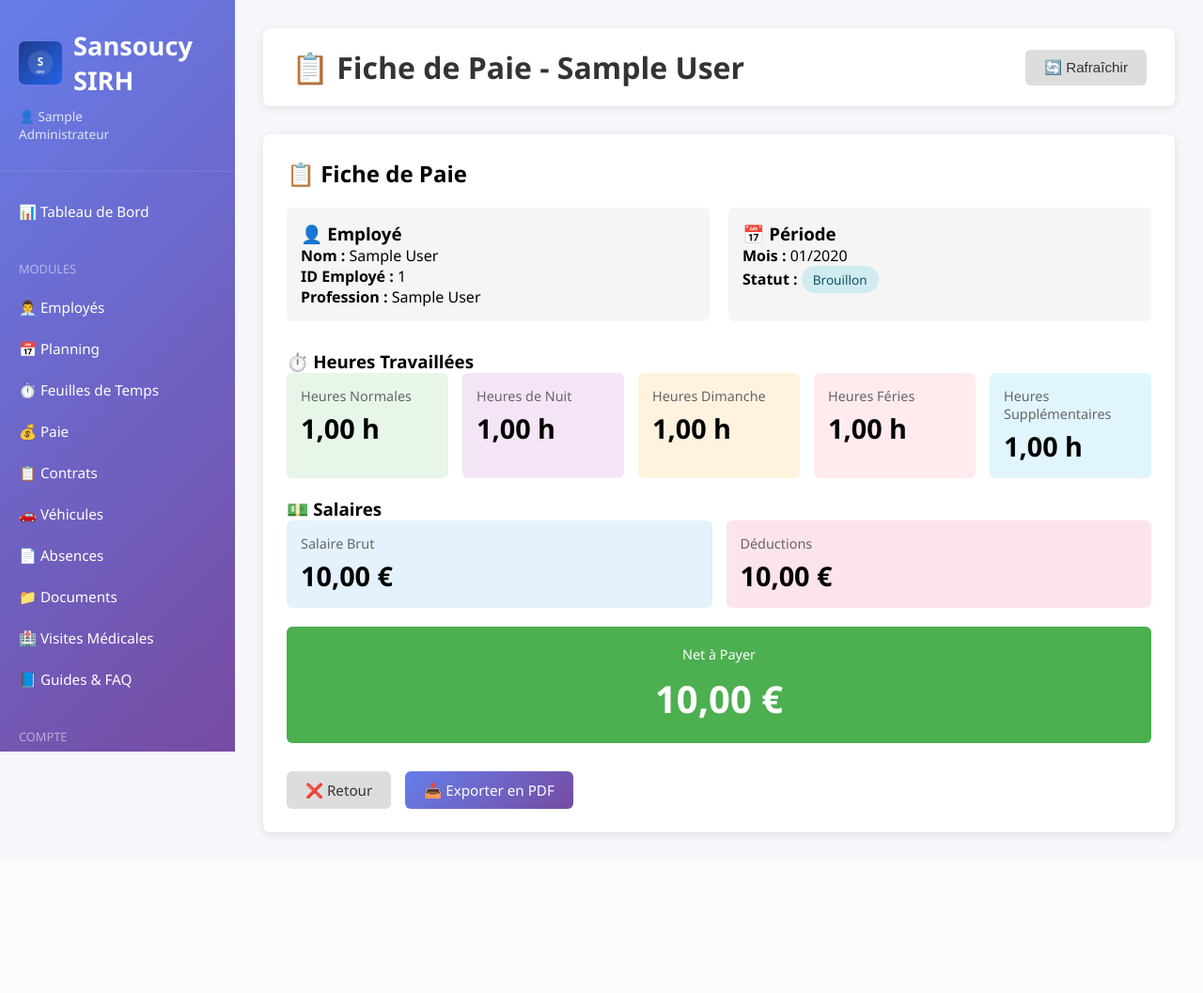
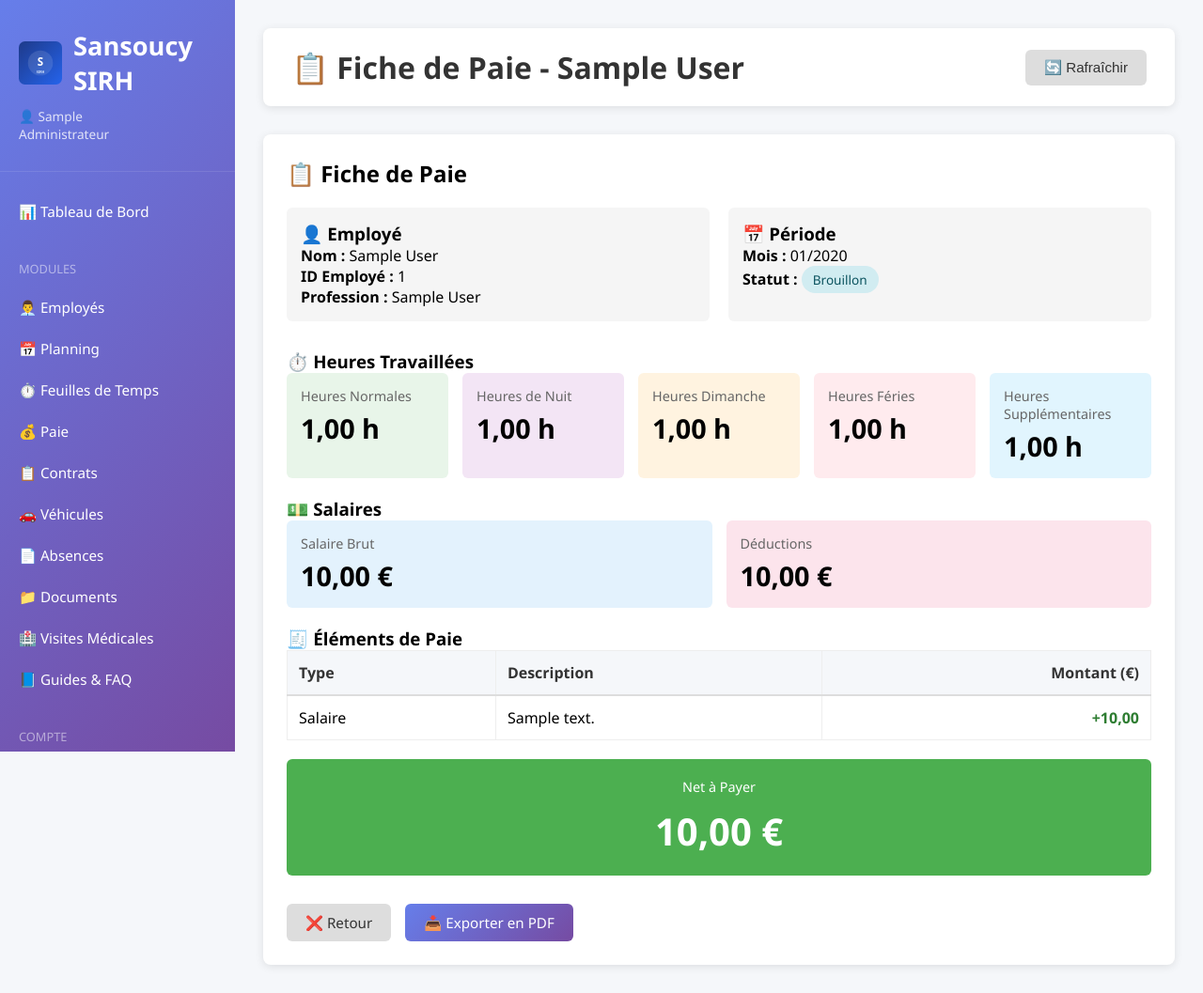
Before and after one commit to GatienCM/SIRH, a Django app: page /payroll/1/detail/ in a window 1280 px wide. Shown: the whole page at 94% size. Before the commit the page ends 891 px from the top, so only its background shows below. Run offline with Django 4.2, Linux system fonts and the light colour scheme; a user stored in the database is signed in; tables that the repository leaves empty hold one stand-in row (values such as "Sample post").

Commit message:
feat: Update PMSS 2026 to 4005€ and add absence management with auto-recalc
- Updated PMSS from 3864€ to 4005€ (all plafonds updated accordingly)
- Added automatic payroll recalculation when absences are created
- Display payroll items (absences, bonuses) on payroll detail page
- Fixed payroll item update to use update_or_create instead of get_or_create
- Added create payroll button in header for better UX
- Updated README with new PMSS values
- Updated seed command with new PMSS (4005€, 16020€, 32040€)

```diff
--- a/payroll/models.py
+++ b/payroll/models.py
@@ -390,7 +390,7 @@ class Payroll(models.Model):
             self.social_security += amount
 
             # 5️⃣ CRÉER LIGNE DÉTAILLÉE (pour traçabilité)
-            PayrollItem.objects.get_or_create(
+            PayrollItem.objects.update_or_create(
                 payroll=self,
                 item_type='deduction',
                 description=contribution.name,
--- a/sirh_core/views_app.py
+++ b/sirh_core/views_app.py
@@ -882,11 +882,15 @@ def payroll_detail(request, payroll_id):
 
     total_contributions = sum(Decimal(str(c['amount'])) for c in contribution_details)
 
+    contribution_names = list(active_contributions.values_list('name', flat=True))
+    payroll_items = payroll.items.exclude(description__in=contribution_names).order_by('item_type', 'created_at')
+
     context = {
         'payroll': payroll,
         'page_title': f'📋 Fiche de Paie - {payroll.employee.user.get_full_name()}',
         'contribution_details': contribution_details,
         'total_contributions': total_contributions,
+        'payroll_items': payroll_items,
     }
 
     return render(request, 'payroll_detail.html', context)
@@ -1825,6 +1829,7 @@ def absences_view(request):
             cancelled_count = 0
             deduction_total = Decimal('0.00')
             maintained_total = Decimal('0.00')
+            payrolls_to_recalc = set()
 
             # Règles de rémunération selon le type d'absence (référence droit du travail)
             pay_blocked = absence_type in ['sick', 'unpaid', 'maternal', 'paternal', 'personal']
@@ -1881,6 +1886,7 @@ def absences_view(request):
                             description=f"Absence {absence.get_absence_type_display()} le {assign.shift.date}",
                             amount=amount
                         )
+                        payrolls_to_recalc.add(payroll.id)
                     elif pay_maintained:
                         maintained_total += amount
                         payroll.gross_salary += amount
@@ -1892,6 +1898,13 @@ def absences_view(request):
                             description=f"Maintien salaire congé payé le {assign.shift.date}",
                             amount=amount
                         )
+                        payrolls_to_recalc.add(payroll.id)
+
+            # Recalculer les cotisations si le brut ou les déductions ont changé
+            for payroll_id in payrolls_to_recalc:
+                payroll_to_update = Payroll.objects.get(id=payroll_id)
+                payroll_to_update.calculate_with_payroll_rules()
+                payroll_to_update.save()
 
             # Messages utilisateur
             if cancelled_count:
--- a/templates/payroll_detail.html
+++ b/templates/payroll_detail.html
@@ -69,6 +69,37 @@
         </div>
     </div>
 
+    <!-- Éléments de Paie (absences, primes, etc.) -->
+    {% if payroll_items %}
+    <h3>🧾 Éléments de Paie</h3>
+    <div style="overflow-x: auto; margin-bottom: 20px;">
+        <table style="width: 100%; border-collapse: collapse; background: white;">
+            <thead>
+                <tr style="background: #f5f5f5; border-bottom: 2px solid #ddd;">
+                    <th style="padding: 12px; text-align: left; border: 1px solid #eee;">Type</th>
+                    <th style="padding: 12px; text-align: left; border: 1px solid #eee;">Description</th>
+                    <th style="padding: 12px; text-align: right; border: 1px solid #eee;">Montant (€)</th>
+                </tr>
+            </thead>
+            <tbody>
+                {% for item in payroll_items %}
+                <tr style="border-bottom: 1px solid #eee;">
+                    <td style="padding: 12px; border: 1px solid #eee;">{{ item.get_item_type_display }}</td>
+                    <td style="padding: 12px; border: 1px solid #eee;">{{ item.description }}</td>
+                    <td style="padding: 12px; text-align: right; border: 1px solid #eee; font-weight: bold;">
+                        {% if item.item_type == 'deduction' %}
+                            <span style="color: #c62828;">-{{ item.amount|floatformat:2 }}</span>
+                        {% else %}
+                            <span style="color: #2e7d32;">+{{ item.amount|floatformat:2 }}</span>
+                        {% endif %}
+                    </td>
+                </tr>
+                {% endfor %}
+            </tbody>
+        </table>
+    </div>
+    {% endif %}
+
     <!-- Détails des Cotisations Sociales -->
     {% if contribution_details %}
     <h3>🏛️ Détail des Cotisations Sociales</h3>
```
